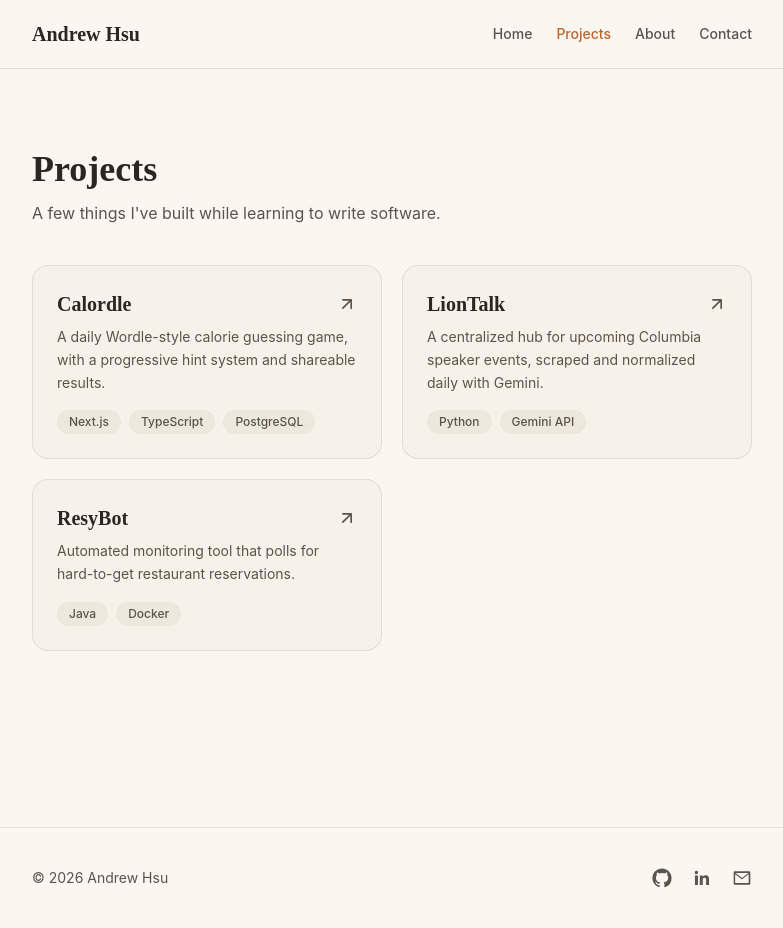
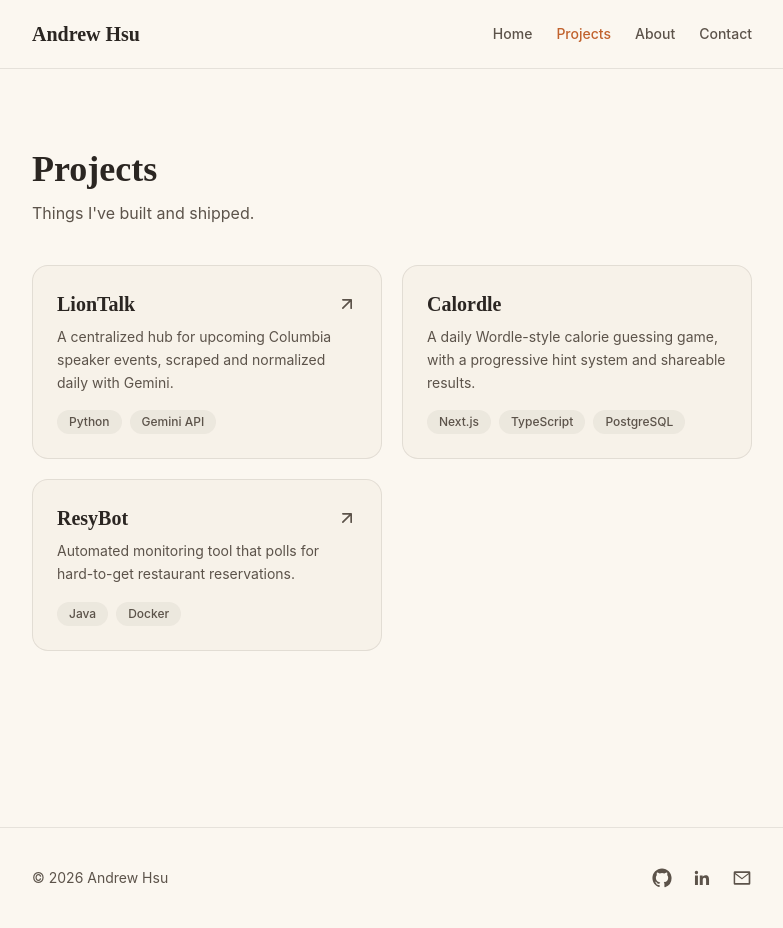
Before and after one commit to andrew-hsu-6/andrew-hsu-6.github.io, an Astro site: page /projects in a window 1280 px wide. Shown: the whole page, without its empty margins (248-1031 px from the left). Built offline with nearby package versions, Linux system fonts and the light colour scheme; Astro itself is replaced by a stand-in of ours.

Commit message:
Update project links and home intro for internship recruiting
- Reorder projects to put LionTalk first; link ResyBot to the
  LionDevelopers repo and remove Calordle's dead link
- Make ProjectCard's link optional, rendering a static card without one
- State the Summer 2027 SWE internship search on the home page
- Update expected graduation to May 2028

```diff
--- a/src/components/ProjectCard.astro
+++ b/src/components/ProjectCard.astro
@@ -3,25 +3,38 @@ interface Props {
   name: string;
   description: string;
   tech: string[];
-  link: string;
+  link?: string;
 }
 
 const { name, description, tech, link } = Astro.props;
+const Tag = link ? "a" : "div";
 ---
 
-<a
+<Tag
   href={link}
-  target="_blank"
-  rel="noopener noreferrer"
-  class="group block rounded-2xl border border-charcoal/10 bg-cream-dark/40 p-6 hover:border-rust/40 hover:shadow-md transition-all"
+  target={link ? "_blank" : undefined}
+  rel={link ? "noopener noreferrer" : undefined}
+  class:list={[
+    "group block rounded-2xl border border-charcoal/10 bg-cream-dark/40 p-6",
+    link && "hover:border-rust/40 hover:shadow-md transition-all",
+  ]}
 >
   <div class="flex items-start justify-between gap-3">
-    <h3 class="font-serif text-xl font-semibold text-charcoal group-hover:text-rust transition-colors">
+    <h3
+      class:list={[
+        "font-serif text-xl font-semibold text-charcoal",
+        link && "group-hover:text-rust transition-colors",
+      ]}
+    >
       {name}
     </h3>
-    <svg viewBox="0 0 24 24" class="w-5 h-5 mt-1 shrink-0 fill-none stroke-charcoal-soft group-hover:stroke-rust transition-colors">
-      <path d="M7 17 17 7M7 7h10v10" stroke-width="2" stroke-linecap="round" stroke-linejoin="round" />
-    </svg>
+    {
+      link && (
+        <svg viewBox="0 0 24 24" class="w-5 h-5 mt-1 shrink-0 fill-none stroke-charcoal-soft group-hover:stroke-rust transition-colors">
+          <path d="M7 17 17 7M7 7h10v10" stroke-width="2" stroke-linecap="round" stroke-linejoin="round" />
+        </svg>
+      )
+    }
   </div>
   <p class="mt-2 text-sm leading-relaxed text-charcoal-soft">{description}</p>
   <div class="mt-4 flex flex-wrap gap-2">
@@ -33,4 +46,4 @@ const { name, description, tech, link } = Astro.props;
       ))
     }
   </div>
-</a>
+</Tag>
--- a/src/pages/about.astro
+++ b/src/pages/about.astro
@@ -4,7 +4,7 @@ import BaseLayout from "../layouts/BaseLayout.astro";
 const education = [
   {
     school: "Columbia University",
-    years: "Expected Dec 2027",
+    years: "Expected May 2028",
     degree: "MS in Computer Science, Bridge Program (Software Systems)",
   },
   {
--- a/src/pages/index.astro
+++ b/src/pages/index.astro
@@ -11,8 +11,8 @@ import BaseLayout from "../layouts/BaseLayout.astro";
           Andrew Hsu
         </h1>
         <p class="mt-4 text-lg text-charcoal-soft">
-          MS in Computer Science student at Columbia, formerly an
-          investment analyst.
+          Former investment analyst, now studying CS at Columbia. I'm
+          looking for a Summer 2027 software engineering internship.
         </p>
         <div class="mt-8 flex items-center justify-center sm:justify-start gap-4">
           <a
--- a/src/pages/projects.astro
+++ b/src/pages/projects.astro
@@ -3,13 +3,6 @@ import BaseLayout from "../layouts/BaseLayout.astro";
 import ProjectCard from "../components/ProjectCard.astro";
 
 const projects = [
-  {
-    name: "Calordle",
-    description:
-      "A daily Wordle-style calorie guessing game, with a progressive hint system and shareable results.",
-    tech: ["Next.js", "TypeScript", "PostgreSQL"],
-    link: "https://github.com/andrew-hsu-6/calordle",
-  },
   {
     name: "LionTalk",
     description:
@@ -18,11 +11,17 @@ const projects = [
     link: "https://liontalk.vercel.app/",
   },
   {
+    name: "Calordle",
+    description:
+      "A daily Wordle-style calorie guessing game, with a progressive hint system and shareable results.",
+    tech: ["Next.js", "TypeScript", "PostgreSQL"],
+  },
+  {
     name: "ResyBot",
     description:
       "Automated monitoring tool that polls for hard-to-get restaurant reservations.",
     tech: ["Java", "Docker"],
-    link: "https://github.com/andrew-hsu-6/resybot",
+    link: "https://github.com/LionDevelopers/ResyBot",
   },
 ];
 ---
@@ -33,7 +32,7 @@ const projects = [
       Projects
     </h1>
     <p class="mt-3 text-charcoal-soft">
-      A few things I've built while learning to write software.
+      Things I've built and shipped.
     </p>
     <div class="mt-10 grid gap-5 sm:grid-cols-2">
       {projects.map((project) => <ProjectCard {...project} />)}
```
